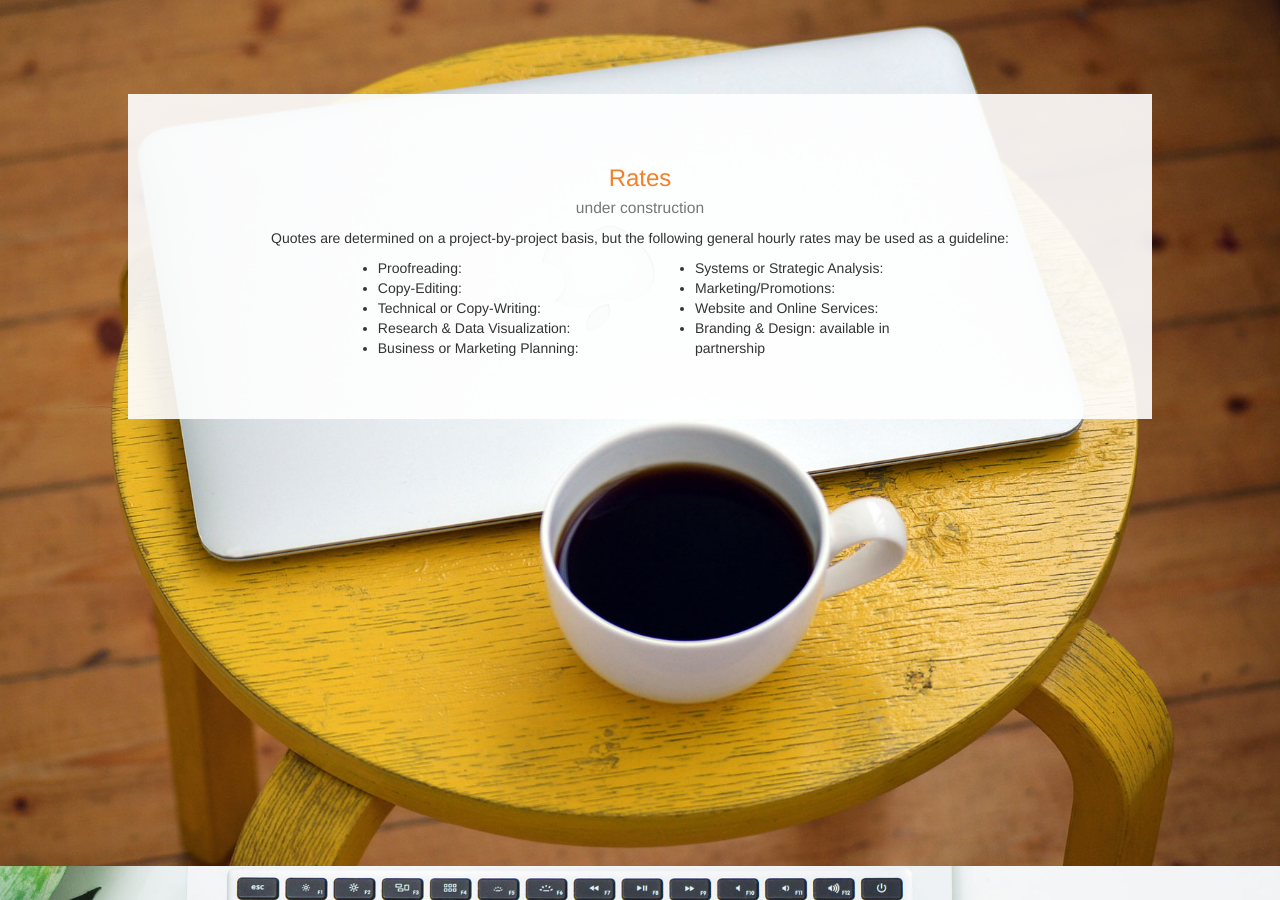
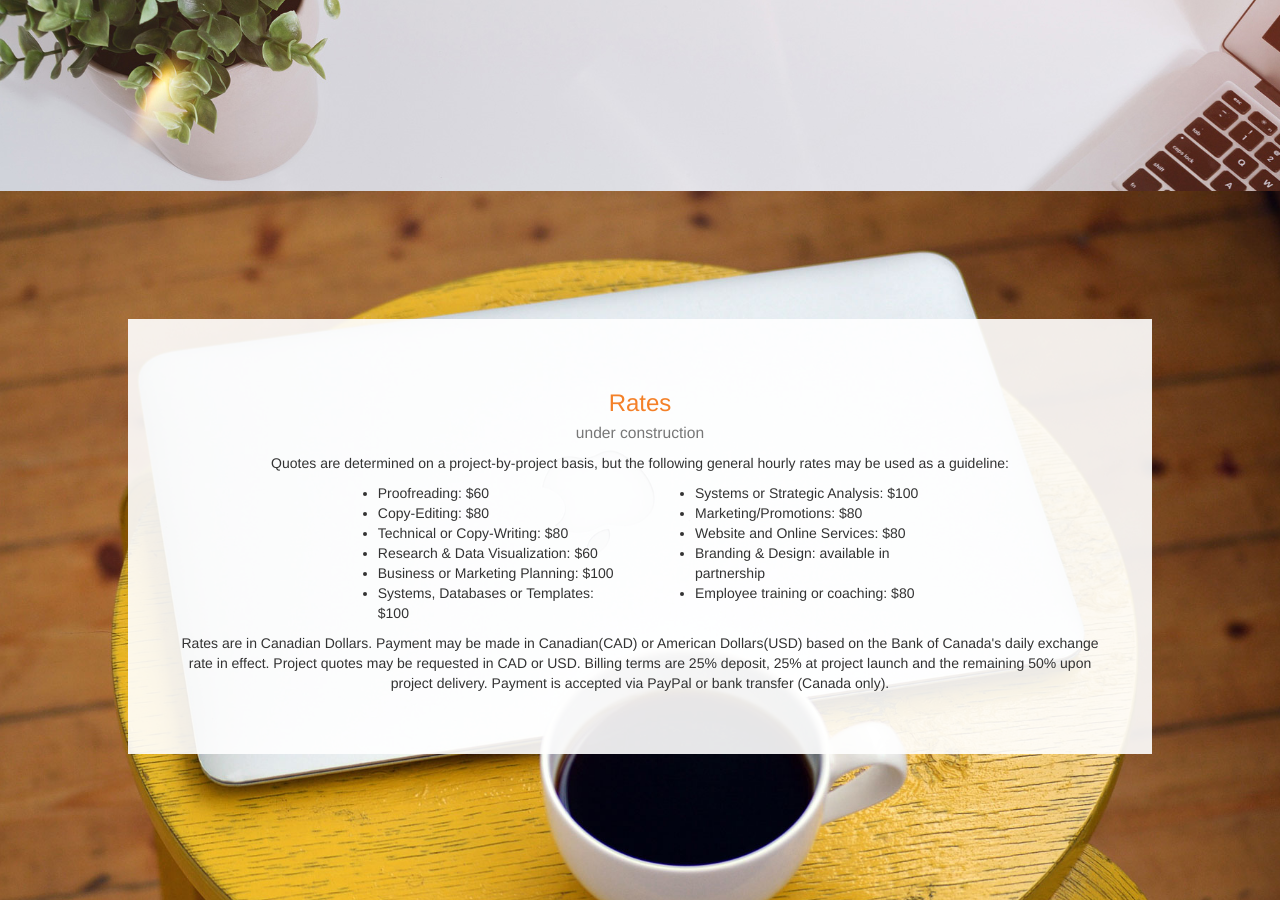
Before and after one commit to kaiewiggins/businesswriting, a Jekyll site: the page built from test.html, in a window 1280 px wide and 900 px high, scrolled down 2734 px. Built offline with Jekyll 4.4.1, drawn with Linux system fonts in a browser that asks for light colours; nearby versions of some CDN libraries; some of the changed text lies outside the part shown.

Commit message:
Update test.html

```diff
--- a/test.html
+++ b/test.html
@@ -4,25 +4,25 @@ title: US and Canadian Business Writing Solutions
 ---
 
 <!-- Section 1 -->
-    <div class="index-bg-1" style="min-height: 100vh;">
+    <div class="index-bg-1" style="height: fit-content;">
         <div class="text-center" style="background-color: rgba(255,255,255,0.9); padding: 5%;">
           <h1>Business Writing Solutions</h1>
           <h4>Content and strategic services for American and Canadian businesses.</h4>
           <br /> <!-- Start social media buttons of Section1/header -->
       <div class="row text-center"><p>
-        <a href="https://ca.linkedin.com/in/kaiedesign" target="_blank"><i class="fa fa-linkedin" style="color: #f48028; text-size: 1.5em;"></i></a>&nbsp;&nbsp;&nbsp;
-        <a href="https://github.com/kaiewiggins" target="_blank"><i class="fa fa-github" style="color: #f48028;  text-size: 1.5em;"></i></a>&nbsp;&nbsp;&nbsp;
-<a href="mailto:kaie.web@gmail.com" target="_blank"><i class="fa fa-envelope" style="color: #f48028;  text-size: 1.5em;"></i></a>&nbsp;&nbsp;&nbsp;
+        <a href="https://ca.linkedin.com/in/kaiedesign" target="_blank"><i class="fa fa-linkedin" style="color: #f48028;"></i></a>&nbsp;&nbsp;&nbsp;
+        <a href="https://github.com/kaiewiggins" target="_blank"><i class="fa fa-github" style="color: #f48028;"></i></a>&nbsp;&nbsp;&nbsp;
+<a href="mailto:kaie.web@gmail.com" target="_blank"><i class="fa fa-envelope" style="color: #f48028;"></i></a>&nbsp;&nbsp;&nbsp;
           </p></div><!--end row-->
-            <br />
+            <p><br><br> </p>
           <p>BWS provides content and technical writing, copy editing, proofreading, planning and marketing solutions<br> for English-speaking corporations, small-businesses and non-profit organizations.</p>
-          <br />
+            <i class="fa fa-angle-double-down" style="color: #f48028;  font-size: 3em; padding: 1.5em 0em 0em 0em"></i>
         </div><!--close text-center-->
 </div><!--close first background img-->
 
   <!-- Start Section 2: 'About' -->
- <div class="index-bg-2" id="aboutservices" style="max-height:fit-content;">
-           <a class="anchor" name="aboutservices" id="aboutservices"></a>
+ <div class="index-bg-2" id="aboutservices" style="height: fit-content;">
+      <a class="anchor" name="aboutservices" id="aboutservices"></a>
     <div class="text-center" style="background-color: rgba(255,255,255,0.9); padding: 5%;">
       <p class="lead">The right solution always starts with a question:</p>
       <h1>Why?</h1>
@@ -39,6 +39,7 @@ title: US and Canadian Business Writing Solutions
         <li>copy-editing and proofreading</li>
         <li>technical writing: reports, proposals, marketing & sales content, internal & external communications</li>
         <li>content direction & copywriting</li>
+          <li>systems, database or template development</li>
         </ul>
             </div><!--close col-->
                         <div class="col-xs-5 text-left">
@@ -47,6 +48,7 @@ title: US and Canadian Business Writing Solutions
         <li>business systems consulting</li>
         <li>research and data visualization</li>
         <li>business, marketing or promotion plans</li>
+          <li>employee training or coaching</li>
         </ul>
             </div><!--close col-->
         </div><!--close row-->
@@ -118,11 +120,40 @@ title: US and Canadian Business Writing Solutions
           </div><!--end container-->
         </div><!--end col-->
         </div><!--end row-->
+                  <div class="row">
+        <div class="col-lg-4 col-centered" style="padding:1em">
+        <div id="container">
+          <img src="https://mir-s3-cdn-cf.behance.net/project_modules/disp/5abc7513216911.560347b76cfd7.jpg" style="width: 300px; height: 200px;" class="img-thumbnail">
+          <div id="name">
+            <p style="display: inline-block; color: #333; margin: 0; padding: 10px; font-size: 16px; line-height: 18px;">Fast+Epp</p>
+            <p>Pitch/plan new website, layout, project management, SEO & webmaster services. Joomla+html+css+jquery</p>
+          </div><!--end name-->
+          </div><!--end container-->
+          </div><!--end col-->
+        <div class="col-lg-4 col-centered" style="padding:1em">
+        <div id="container">
+          <img src="https://mir-s3-cdn-cf.behance.net/project_modules/disp/d7aac713218005.560347c232467.jpg" style="width: 300px; height: 200px;" class="img-thumbnail">
+          <div id="name">
+            <p style="display: inline-block; color: #333; margin: 0; padding: 10px; font-size: 16px; line-height: 18px;">Pacific Church</p>
+            <p>Webmaster services, promotion plan, graphic design, SEO & local search optimization. Joomla+html+css+AdobeCS</p>
+          </div><!--end name-->
+          </div><!--end container-->
+        </div><!--end col-->
+        <div class="col-lg-4 col-centered" style="padding:1em">
+        <div id="container">
+          <img src="https://mir-s3-cdn-cf.behance.net/project_modules/disp/d1f73014263887.560364e71cf6b.jpg" style="width: 300px; height: 200px;" class="img-thumbnail">
+          <div id="name">
+            <p style="display: inline-block; color: #333; margin: 0; padding: 10px; font-size: 16px; line-height: 18px;">Russia Reconnect</p>
+            <p>Promotional plan, full build development of new website, content & webmaster services. Wordpress+html+css+JQuery</p>
+          </div><!--end name-->
+          </div><!--end container-->
+        </div><!--end col-->
+        </div><!--end row-->
        </div><!--end text-center-->
       </div><!--end background image 3-->
 
                               <!-- Start Section 4: 'Rates' -->
-                        <div class="index-bg-4" id="quoterates">
+                        <div class="index-bg-4" id="quoterates" style="height: fit-content;">
       <a class="anchor" name="quoterates" id="quoterates"></a>
               <div class="text-center" style="background-color: rgba(255,255,255,0.9); padding: 5%;">
                   <h3>Rates<br><small>under construction</small></h3>
@@ -131,29 +162,32 @@ title: US and Canadian Business Writing Solutions
          <div class="col-xs-2"></div>
          <div class="col-xs-4 text-left">
          <ul>
-             <li>Proofreading: </li>
-             <li>Copy-Editing: </li>
-             <li>Technical or Copy-Writing: </li>
-             <li>Research & Data Visualization: </li>
-             <li>Business or Marketing Planning: </li>
+             <li>Proofreading: $60</li>
+             <li>Copy-Editing: $80</li>
+             <li>Technical or Copy-Writing: $80</li>
+             <li>Research & Data Visualization: $60</li>
+             <li>Business or Marketing Planning: $100</li>
+             <li>Systems, Databases or Templates: $100</li>
          </ul>
          </div>
          <div class="col-xs-4 text-left">
          <ul>
-             <li>Systems or Strategic Analysis: </li>
-             <li>Marketing/Promotions: </li>
-             <li>Website and Online Services: </li>
+             <li>Systems or Strategic Analysis: $100</li>
+             <li>Marketing/Promotions: $80</li>
+             <li>Website and Online Services: $80</li>
              <li>Branding & Design: available in partnership</li>
-         </ul>         </div>
+             <li>Employee training or coaching: $80</li>
+         </ul>
+         </div>
         </div><!--end row-->
+                  <p>Rates are in Canadian Dollars. Payment may be made in Canadian(CAD) or American Dollars(USD) based on the Bank of Canada's daily exchange rate in effect. Project quotes may be requested in CAD or USD. Billing terms are 25% deposit, 25% at project launch and the remaining 50% upon project delivery. Payment is accepted via PayPal or bank transfer (Canada only).</p>
                             </div><!--end txtctr-->
 </div><!--end bkgd-->
 
   <!-- Start Section 5: 'Contact' -->
     <div class="index-bg-3" id="contactme">
-       <a class="anchor" name="contactme" id="contactme"></a>
-   <div class="text-center" style="background-color: rgba(255,255,255,0.9); padding: 5%;">
-
+      <a class="anchor" name="contactme" id="contactme"></a>
+                <div class="text-center" style="background-color: rgba(255,255,255,0.9); padding: 5%;">
     <div class="row">
       <div class="col-sm-3"></div>
       <div class="col-sm-6 col-centered">
```
